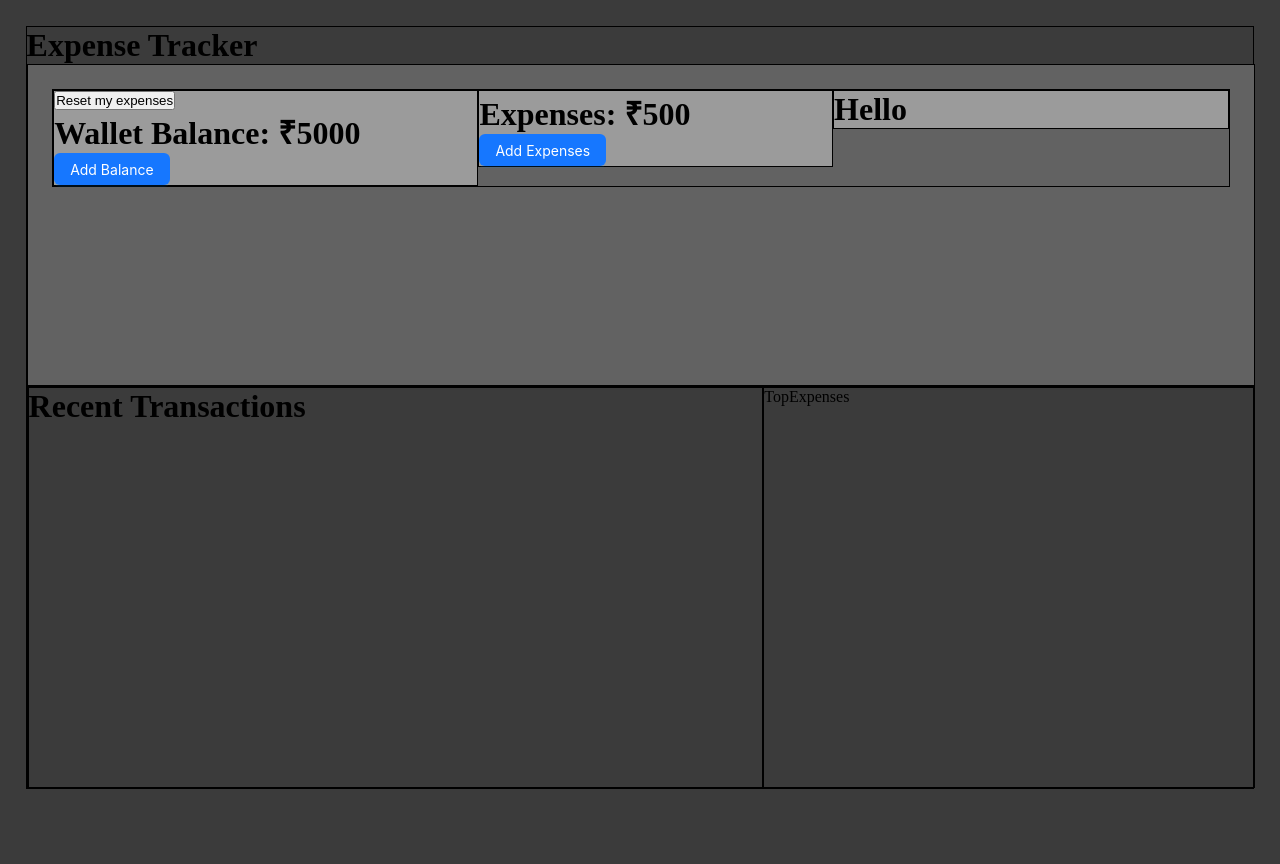
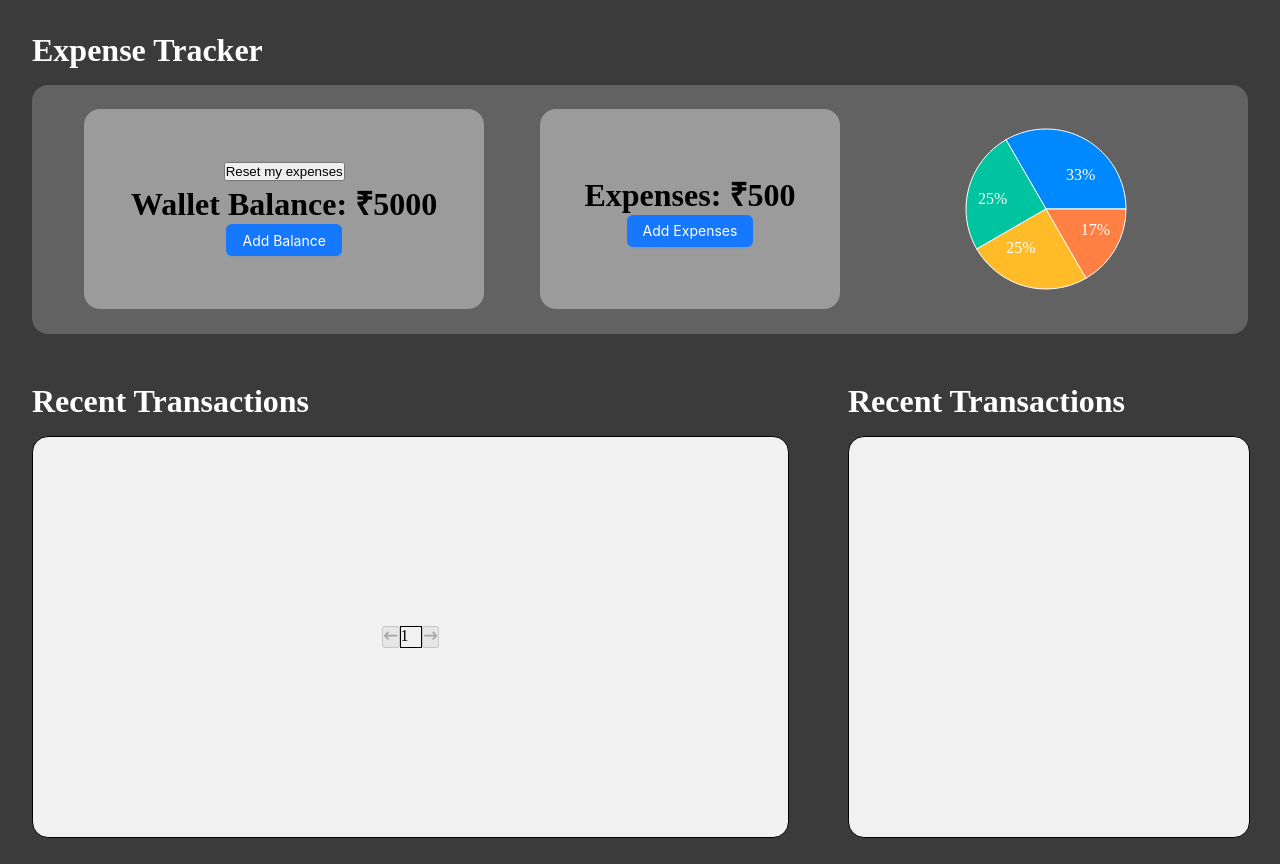
Before and after one commit to HariKalyan99/expense, a React (Vite) app in the folder expensetracker/: page / in a window 1280 px wide. Before the commit the page ends 814 px from the top, so only its background shows below. Built offline with nearby package versions, Linux system fonts and the light colour scheme.

Commit message:
logic added

```diff
--- a/expensetracker/package.json
+++ b/expensetracker/package.json
@@ -12,7 +12,9 @@
   "dependencies": {
     "antd": "^5.16.2",
     "react": "^18.2.0",
-    "react-dom": "^18.2.0"
+    "react-dom": "^18.2.0",
+    "react-icons": "^5.1.0",
+    "recharts": "^2.12.5"
   },
   "devDependencies": {
     "@types/react": "^18.2.66",
--- a/expensetracker/src/App.jsx
+++ b/expensetracker/src/App.jsx
@@ -9,7 +9,7 @@ function App() {
 
 
   return (
-    <div>
+    <div style={{height: "100vh", width: "100%"}}>
       <Dashboard />
     </div>
   );
--- a/expensetracker/src/components/Dashboard.jsx
+++ b/expensetracker/src/components/Dashboard.jsx
@@ -1,69 +1,90 @@
-import React, { createContext, useEffect, useState } from 'react'
-import ExpenseTracker from './ExpenseTracker'
-import RecentTransaction from './RecentTransaction'
-import TopExpenses from './TopExpenses'
-import styles from './Dashboard.module.css'
+import React, { createContext, useEffect, useState } from "react";
+import ExpenseTracker from "./ExpenseTracker";
+import RecentTransaction from "./RecentTransaction";
+import TopExpenses from "./TopExpenses";
+import styles from "./Dashboard.module.css";
 
 export const ExpenseListStore = createContext({
-    expenseList: []
-})
+  expenseList: [],
+});
 
 const Dashboard = () => {
-
   const [expenseList, setExpenseList] = useState([]);
 
   const [invokeState, setInvokeState] = useState(true);
 
   useEffect(() => {
-        let expenseTracker = localStorage.getItem('expenseTracker');
-        if(!expenseTracker){
+    let expenseTracker = localStorage.getItem("expenseTracker");
+    if (!expenseTracker) {
       let expenses = {
         wallet: 5000,
-                totalExpense: 500
+        totalExpense: 500,
+      };
+      localStorage.setItem("expenseTracker", JSON.stringify(expenses));
     }
-            localStorage.setItem('expenseTracker' , JSON.stringify(expenses))
-        }
-        let expensesListInLocal = localStorage.getItem('expenseListFromLocal');
-        if(!expensesListInLocal){
-            localStorage.setItem('expenseListFromLocal', JSON.stringify([]))
-        }else {
-            const list = JSON.parse(expensesListInLocal)
+    let expensesListInLocal = localStorage.getItem("expenseListFromLocal");
+    if (!expensesListInLocal) {
+      localStorage.setItem("expenseListFromLocal", JSON.stringify([]));
+    } else {
+      const list = JSON.parse(expensesListInLocal);
+
       setExpenseList([...list]);
     }
-    }, [invokeState])
-
+  }, [invokeState]);
 
   const expensesData = () => {
-        setInvokeState(!invokeState)
-    }
+    setInvokeState(!invokeState);
+  };
 
   const handleReset = () => {
     let toDefault = {
       wallet: 5000,
-            totalExpense: 0
-        }
-        localStorage.setItem('expenseTracker', JSON.stringify(toDefault));
-        localStorage.setItem('expenseListFromLocal', JSON.stringify([]));
-        setInvokeState(!invokeState)
-    }
+      totalExpense: 0,
+    };
+    localStorage.setItem("expenseTracker", JSON.stringify(toDefault));
+    localStorage.setItem("expenseListFromLocal", JSON.stringify([]));
+    setInvokeState(!invokeState);
+  };
   return (
-    <ExpenseListStore.Provider value={{expenseList}}>
+    <ExpenseListStore.Provider value={{ expenseList }}>
       <div className={styles.mainContainer}>
-        <h1>Expense Tracker</h1>
+        <div style={{ display: "flex", width: "100%" }}>
+          <h1 style={{ textAlign: "left", color: "var(--text-white)" }}>
+            Expense Tracker
+          </h1>
+        </div>
         <div className={styles.container1}>
-        <ExpenseTracker expensesData={expensesData} handleReset={handleReset}/>
+          <ExpenseTracker
+            expensesData={expensesData}
+            handleReset={handleReset}
+          />
         </div>
         <div className={styles.container2}>
+          <div className={styles.transactionsContainer}>
+          <div style={{ display: "flex", width: "100%",  marginBottom: "1rem"}}>
+            <h1 style={{ textAlign: "left, ", color: "var(--text-white)" }}>
+              Recent Transactions
+            </h1>
+          </div>
           <div className={styles.subContainer1}>
             <RecentTransaction />
+          </div>
+          </div>
+
+          <div className={styles.topExpensesContainer}>
+          <div style={{ display: "flex", width: "100%",  marginBottom: "1rem"}}>
+            <h1 style={{ textAlign: "left", color: "var(--text-white)" }}>
+              Recent Transactions
+            </h1>
           </div>
           <div className={styles.subContainer2}>
             <TopExpenses />
           </div>
           </div>
         </div>
+      </div>
     </ExpenseListStore.Provider>
-  )
-}
+  );
+};
 
-export default Dashboard
+export default Dashboard;
--- a/expensetracker/src/components/Dashboard.module.css
+++ b/expensetracker/src/components/Dashboard.module.css
@@ -1,36 +1,59 @@
 .mainContainer {
     display: flex;
     flex-direction: column;
-    border: 1px solid black;
-    margin: 2%;
+    align-items: center;
+    height: 100%;
+    gap: 2%;
+    padding: 2rem;
 }
 
 .container1 {
     width: 100%;
-    height: 40vh;
-    border: 1px solid black;
+    height: auto;
+    display: flex;
+    justify-content: center;
+    align-items: center;
+    flex-wrap: wrap;
     background-color: var(--secondary-background);
+    border-radius: 1rem;
 }
 
 .container2 {
+    width: 100%;
+    height: 100%;
     display: flex;
-    width: 100%;
-    height: 50vh;
-    border: 1px solid black;
+    align-items: center;
+    justify-content: center;
+    flex-wrap: wrap;
+    gap: 5%;
+}
+
+.transactionsContainer {
+    width: 500px;
+    height: 400px;
+    flex-grow: 1;
+    margin-bottom: 1rem;
+}
+
+
+.topExpensesContainer {
+    width: 400px;
+    height: 400px;
+    margin-bottom: 1rem;
 }
 
 .subContainer1 {
-    display: flex;
-    width: 60%;
+    width: 100%;
     height: 100%;
     border: 1px solid black;
+    background-color: var(--modal-background);
+    border-radius: 1rem;
 }
 
 .subContainer2 {
-    display: flex;
-    width: 40%;
+    width: 100%;
     height: 100%;
-    flex-shrink: 1;
     border: 1px solid black;
-
+    background-color: var(--modal-background);
+    border-radius: 1rem;
 }
--- a/expensetracker/src/components/ExpenseModal.jsx
+++ b/expensetracker/src/components/ExpenseModal.jsx
@@ -50,7 +50,9 @@ if(modalWhich === "Add Balance"){
           open={open}
           footer={null}
           centered
+            onCancel={() => setOpen(false)}
           closeIcon={null}
+          keyboard={true}
         >
           {modalWhich == "Add Balance" && <form onSubmit={(e) => addIncomeForm(e)}>
               <label htmlFor="addBalance"><h1>{modalWhich}</h1></label>
@@ -72,6 +74,8 @@ if(modalWhich === "Add Balance"){
             footer={null}
             centered
             closeIcon={null}
+            keyboard={true}
+            onCancel={() => setOpen(false)}
           >
             {modalWhich == "Add Expenses" &&<form onSubmit={(e) => addExpenseForm(e)}>
             <h1>{modalWhich}</h1>
--- /dev/null
+++ b/expensetracker/src/components/ExpensePie.jsx
@@ -0,0 +1,71 @@
+import React, { useContext, useEffect, useState } from 'react';
+import { PieChart, Pie, Sector, Cell, ResponsiveContainer } from 'recharts';
+import { ExpenseListStore } from './Dashboard';
+
+
+
+
+
+const ExpensePie = () => {
+
+    const {expenseList} = useContext(ExpenseListStore)
+
+
+    const [getData, setData] = useState([])
+
+    // useEffect(() => {
+
+
+
+    //     // console.log(obj)
+
+    //     // setData([{name: "Food", value: totalPrice}, ...getData])
+    // }, [expenseList])
+
+
+
+    const data = [
+        { name: 'Group A', value: 400 },
+        { name: 'Group B', value: 300 },
+        { name: 'Group C', value: 300 },
+        { name: 'Group D', value: 200 },
+      ];
+
+      const COLORS = ['#0088FE', '#00C49F', '#FFBB28', '#FF8042'];
+
+      const RADIAN = Math.PI / 180;
+      const renderCustomizedLabel = ({ cx, cy, midAngle, innerRadius, outerRadius, percent, index }) => {
+        const radius = innerRadius + (outerRadius - innerRadius) * 0.5;
+        const x = cx + radius * Math.cos(-midAngle * RADIAN);
+        const y = cy + radius * Math.sin(-midAngle * RADIAN);
+
+        return (
+          <text x={x} y={y} fill="white" textAnchor={x > cx ? 'start' : 'end'} dominantBaseline="central">
+            {`${(percent * 100).toFixed(0)}%`}
+          </text>
+        );
+      };
+
+    return (
+      <ResponsiveContainer width="100%" height="100%">
+        <PieChart width={400} height={400}>
+          <Pie
+            data={data}
+            cx="50%"
+            cy="50%"
+            labelLine={false}
+            label={renderCustomizedLabel}
+            outerRadius={80}
+            fill="#8884d8"
+            dataKey="value"
+          >
+            {data.map((entry, index) => (
+              <Cell key={`cell-${index}`} fill={COLORS[index % COLORS.length]} />
+            ))}
+          </Pie>
+        </PieChart>
+      </ResponsiveContainer>
+    );
+}
+
+export default ExpensePie
--- a/expensetracker/src/components/ExpenseTracker.jsx
+++ b/expensetracker/src/components/ExpenseTracker.jsx
@@ -1,6 +1,7 @@
 import React, { useEffect, useState } from "react";
 import styles from "./ExpenseTracker.module.css";
 import ExpenseModal from "./ExpenseModal";
+import ExpensePie from "./ExpensePie";
 
 const ExpenseTracker = ({expensesData, handleReset}) => {
     const [showWallet, setShowWallet] = useState(0);
@@ -54,6 +55,7 @@ const ExpenseTracker = ({expensesData, handleReset}) => {
 
   return (
     <div className={styles.expenseContainer}>
+
       <div className={styles.walletContainer}>
         <button onClick={() => {
             handleReset();
@@ -67,7 +69,7 @@ const ExpenseTracker = ({expensesData, handleReset}) => {
         <ExpenseModal addExpenses={addExpenses} modalWhich={"Add Expenses"}/>
       </div>
       <div className={styles.pieContainer}>
-        <h1>Hello</h1>
+        <ExpensePie />
       </div>
     </div>
   );
--- a/expensetracker/src/components/ExpenseTracker.module.css
+++ b/expensetracker/src/components/ExpenseTracker.module.css
@@ -1,29 +1,36 @@
 .expenseContainer {
     display: flex;
     flex-wrap: wrap;
-    border: 1px solid black;
+    height: 100%;
+    width: 100%;
+    justify-content: space-around;
     margin: 2%;
 }
 
 
 .walletContainer {
     background-color: var(--primary-background);
-    width: 36%;
-    height: 100%;
-    border: 1px solid black;
+    width: 400px;
+    height: 200px;
+    display: flex;
+    flex-direction: column;
+    justify-content: center;
+    align-items: center;
+    border-radius: 1rem;
 }
 
 .addExpenseContainer {
     background-color: var(--primary-background);
-    width: 30%;
-    height: 100%;
-    border: 1px solid black;
+    width: 300px;
+    height: 200px;
+    display: flex;
+    flex-direction: column;
+    justify-content: center;
+    align-items: center;
+    border-radius: 1rem;
 }
 
 .pieContainer {
-    background-color: var(--primary-background);
-    width: 30%;
-    height: 100%;
-    border: 1px solid black;
-    flex-grow: 1;
+    width: 300px;
+    height: 200px;
 }
--- a/expensetracker/src/components/RecentTransaction.jsx
+++ b/expensetracker/src/components/RecentTransaction.jsx
@@ -1,15 +1,49 @@
 import React, { useContext, useEffect, useState } from 'react'
-import { ExpenseListStore } from './Dashboard'
+import { ExpenseListStore } from './Dashboard';
+
+
+
+import Transactions from './Transactions'
+import { FaArrowLeftLong } from "react-icons/fa6";
+import { FaArrowRightLong } from "react-icons/fa6";
 
 const RecentTransaction = () => {
 
+    const [btnCount, setBtnCount] = useState(1);
+
     const {expenseList} = useContext(ExpenseListStore)
+
+    const [currentPage, setCurrentPage] = useState(1);
+    const [transactionsPerPage, setTransactionsPerPage] = useState(3);
+
+    useEffect(() => {
+        setCurrentPage(btnCount)
+    }, [btnCount])
+
+
+    const indexOfLastTransaction =  currentPage * transactionsPerPage;
+    const indexOfFirstTransaction = indexOfLastTransaction - transactionsPerPage;
+    const curretTransactionsList = expenseList.slice(indexOfFirstTransaction, indexOfLastTransaction)
+
+    const paginateButton = (pg) => {
+        if(pg === "next"){
+            setBtnCount((prev) => prev + 1)
+        }else if(pg === "prev"){
+            setBtnCount((prev) => prev - 1)
+        }
+    }
 
 
   return (
-    <div>
-        <h1>Recent Transactions</h1>
-       {expenseList.length > 0 && expenseList.map((transactions, ind) => <h1 key={ind}>{transactions.title}</h1>)}
+    <div style={{display: "flex", flexDirection: "column", justifyContent: "center", alignItems: "center", width: "100%", height: "100%"}}>
+       {curretTransactionsList.length > 0 && curretTransactionsList.map((listItem, ind) => <Transactions key={ind} listItem={listItem}/>)}
+       <div style={{display: "flex"}}>
+       <button onClick={() => paginateButton("prev")} disabled={btnCount === 1 && true}><FaArrowLeftLong /></button>
+       <div style={{height: "20px", width: "20px", border: "1px solid black"}}>
+       {btnCount}
+       </div>
+       <button onClick={() => paginateButton("next")} disabled={expenseList.length <= btnCount*3 && true}><FaArrowRightLong /></button>
+       </div>
     </div>
   )
 }
--- a/expensetracker/src/components/TopExpenses.jsx
+++ b/expensetracker/src/components/TopExpenses.jsx
@@ -2,7 +2,7 @@ import React from 'react'
 
 const TopExpenses = () => {
   return (
-    <div>TopExpenses</div>
+    <div></div>
   )
 }
 
--- /dev/null
+++ b/expensetracker/src/components/Transactions.jsx
@@ -0,0 +1,25 @@
+import React, { useState } from 'react'
+import { MdOutlineCancel } from "react-icons/md";
+import { FaPencilAlt } from "react-icons/fa";
+
+const Transactions = ({listItem}) => {
+
+
+
+  return (
+    <div style={{height: "80px", borderBottom: "1px solid black", display: "flex", justifyContent: "space-between", margin: "1rem", width: "90%" }}>
+    <div >
+        <h1>{listItem.title}</h1>
+        <p>{listItem.date}</p>
+        </div>
+
+        <div style={{display: "flex", justifyContent: "space-between", alignItems: "center", width: "200px"}}>
+            <h4>Rs.{listItem.price}</h4>
+            <button><MdOutlineCancel /></button>
+            <button><FaPencilAlt /></button>
+        </div>
+    </div>
+  )
+}
+
+export default Transactions
```
Also changed, not shown: 1 other file (tests, documents, lock files or other folders). Lines whose indentation alone changed are shown as unchanged.
